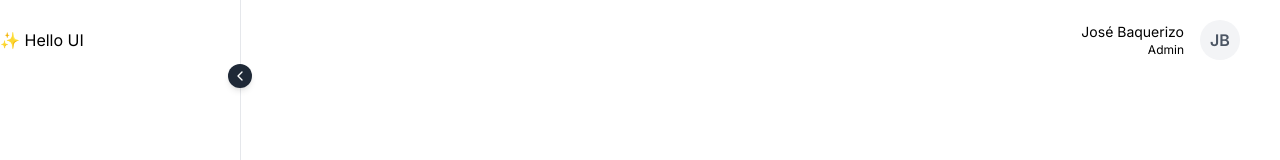
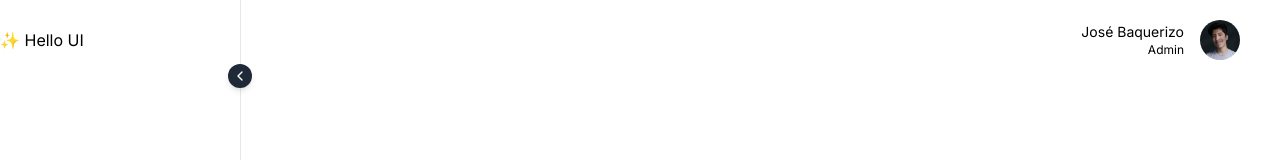
Before and after one commit to he-llo-devs/hello-UI, a Next.js app: page / in a window 1280 px wide. Shown: the top 160 px of the page. Built offline with nearby package versions, Linux system fonts and the light colour scheme.

Commit message:
fix: avatar component loading bug

```diff
--- a/common/components/ui/avatars/Avatar.css
+++ b/common/components/ui/avatars/Avatar.css
@@ -4,4 +4,8 @@
         @apply h-10 w-10 rounded-full;
         @apply flex items-center justify-center;
     }
+
+    .c-avatar-picture {
+        @apply h-10 w-10 rounded-full;
+    }
 }
--- a/common/components/ui/avatars/Avatar.tsx
+++ b/common/components/ui/avatars/Avatar.tsx
@@ -1,16 +1,16 @@
-import Image from "next/image";
+import Image, { ImageLoader, StaticImageData } from "next/image";
 import { FC } from "react";
 
 interface AvatarProps {
     avatarFallback: string;
-	src?: string;
+	src?: string | StaticImageData;
 }
 
 const Avatar: FC<AvatarProps> = ({ src = "", avatarFallback = "" }) => {
 	return (
 		<div className="c-avatar">
 			{ src
-				? <Image src={src} alt=""/>
+				? <Image src={src} alt="" className="c-avatar-picture"/>
 				: <span>{ avatarFallback }</span>
 			}
 		</div>
--- a/common/components/ui/layouts/Header.tsx
+++ b/common/components/ui/layouts/Header.tsx
@@ -1,5 +1,6 @@
 import { UserIcon } from "lucide-react";
 import Avatar from "../avatars/Avatar";
+import ExamplePicture from "@/public/images/example-picture.png";
 
 const Header = () => {
 	return (
@@ -12,7 +13,7 @@ const Header = () => {
 					<span className="text-sm">José Baquerizo</span>
 					<span className="text-xs">Admin</span>
 				</div>
-				<Avatar avatarFallback="JB"/>
+				<Avatar src={ExamplePicture} avatarFallback="JB"/>
 			</div>
 		</div>
 	);};
```
Also changed, not shown: public/images/example-picture.png (renamed from public/images/Profile.png), 1 other file (tests, documents, lock files or other folders).
